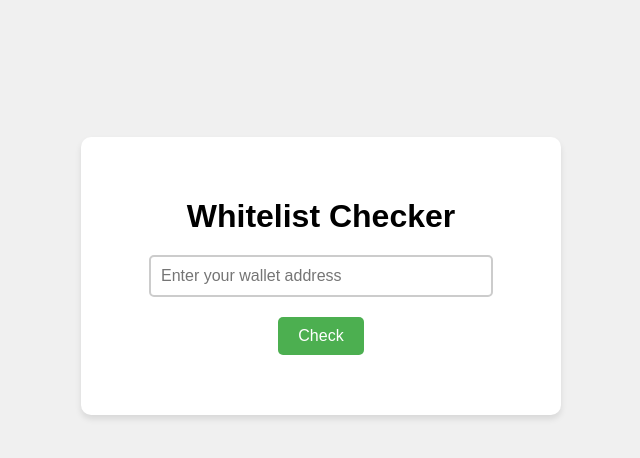
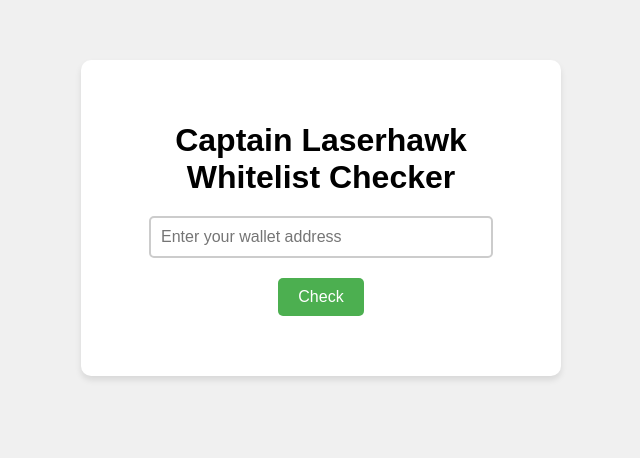
Before and after one commit to fefeslime/nft-whitelist-checker, a plain HTML site: page index.html in a window 1280 px wide. Shown: the part 182-640 px from the top of the page, without its empty margins (319-959 px from the left). Drawn offline with Linux system fonts and the light colour scheme.

Commit message:
Update index.html css

```diff
--- a/index.html
+++ b/index.html
@@ -7,7 +7,8 @@
     body {
       font-family: Arial, sans-serif;
       background-color: #f0f0f0;
-      padding: 50px;
+      padding: 0;
+      margin:0;
       display: flex;
       justify-content: center;
       align-items: center;
@@ -61,7 +62,7 @@
 </head>
 <body>
   <div class="container">
-    <h1>Whitelist Checker</h1>
+    <h1>Captain Laserhawk Whitelist Checker</h1>
     <input type="text" id="walletInput" placeholder="Enter your wallet address">
     <br>
     <button onclick="checkWhitelist()">Check</button>
```
